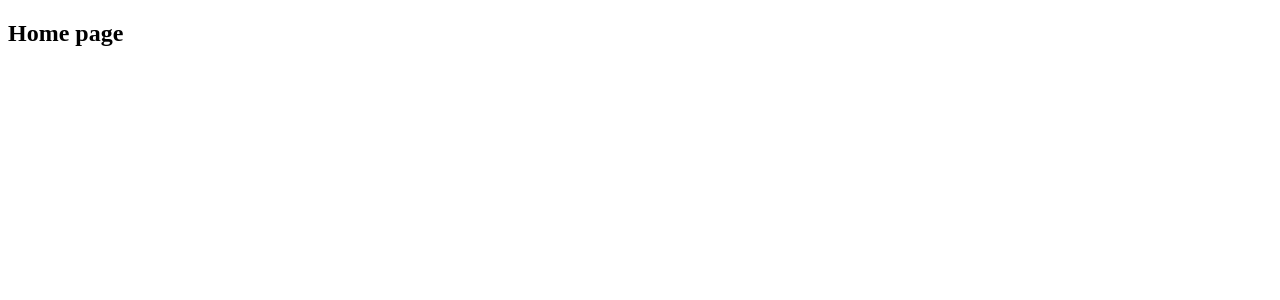
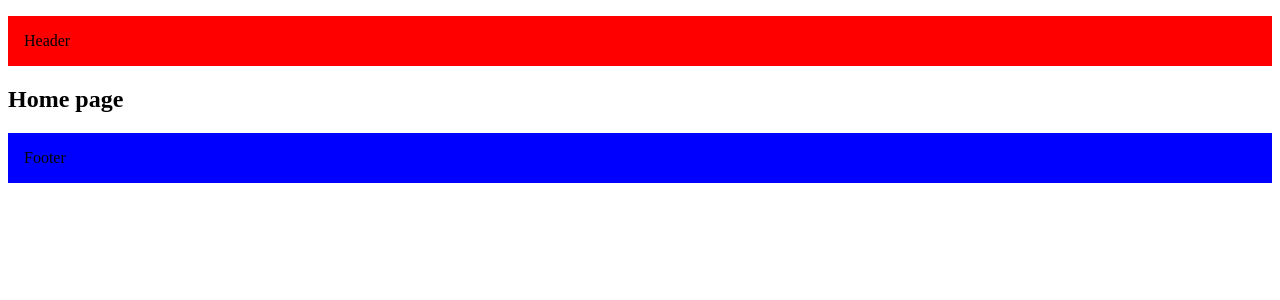
Before and after one commit to ColinAdo/learning-next-js, a Next.js app: page / in a window 1280 px wide. Shown: the top 300 px of the page. Built offline with nearby package versions, Linux system fonts and the light colour scheme.

Commit message:
Add working with layouts

```diff
--- /dev/null
+++ b/src/app/components/Footer.tsx
@@ -0,0 +1,12 @@
+export default function Footer() {
+    return (
+        <>
+            <p
+                style={{
+                    background: 'blue',
+                    padding: '1rem',
+                }}
+            >Footer</p>
+        </>
+    );
+}
--- /dev/null
+++ b/src/app/components/Header.tsx
@@ -0,0 +1,12 @@
+export default function Header() {
+    return (
+        <>
+            <p
+                style={{
+                    background: 'red',
+                    padding: '1rem',
+                }}
+            >Header</p>
+        </>
+    );
+}
--- a/src/app/layout.tsx
+++ b/src/app/layout.tsx
@@ -1,3 +1,6 @@
+import Footer from "./components/Footer"
+import Header from "./components/Header"
+
 export const metadata = {
   title: 'Next.js',
   description: 'Generated by Next.js',
@@ -10,7 +13,17 @@ export default function RootLayout({
 }) {
   return (
     <html lang="en">
-      <body>{children}</body>
+
+      <body>
+
+        <Header />
+
+        {children}
+
+        <Footer />
+      </body>
+
+
     </html>
   )
 }
```
Also changed, not shown: src/NOTES.md (+3 -5 lines).
